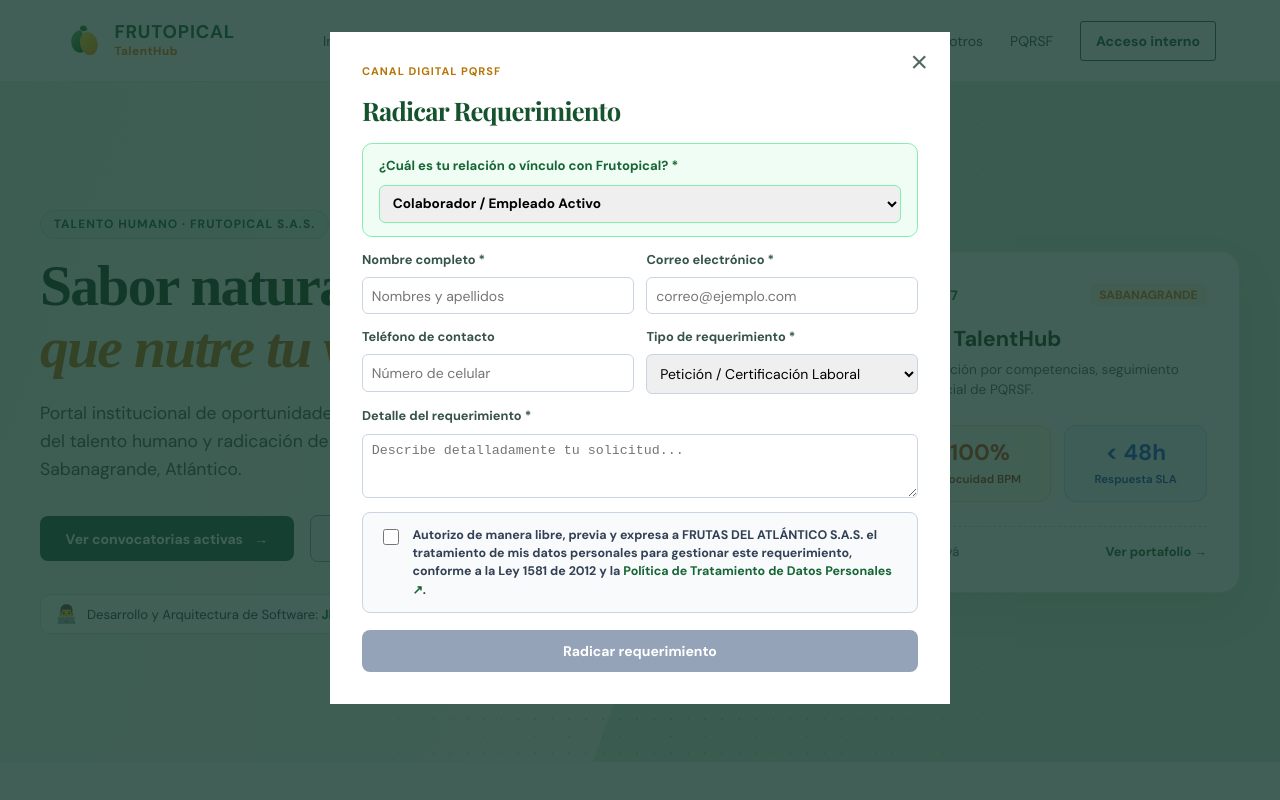
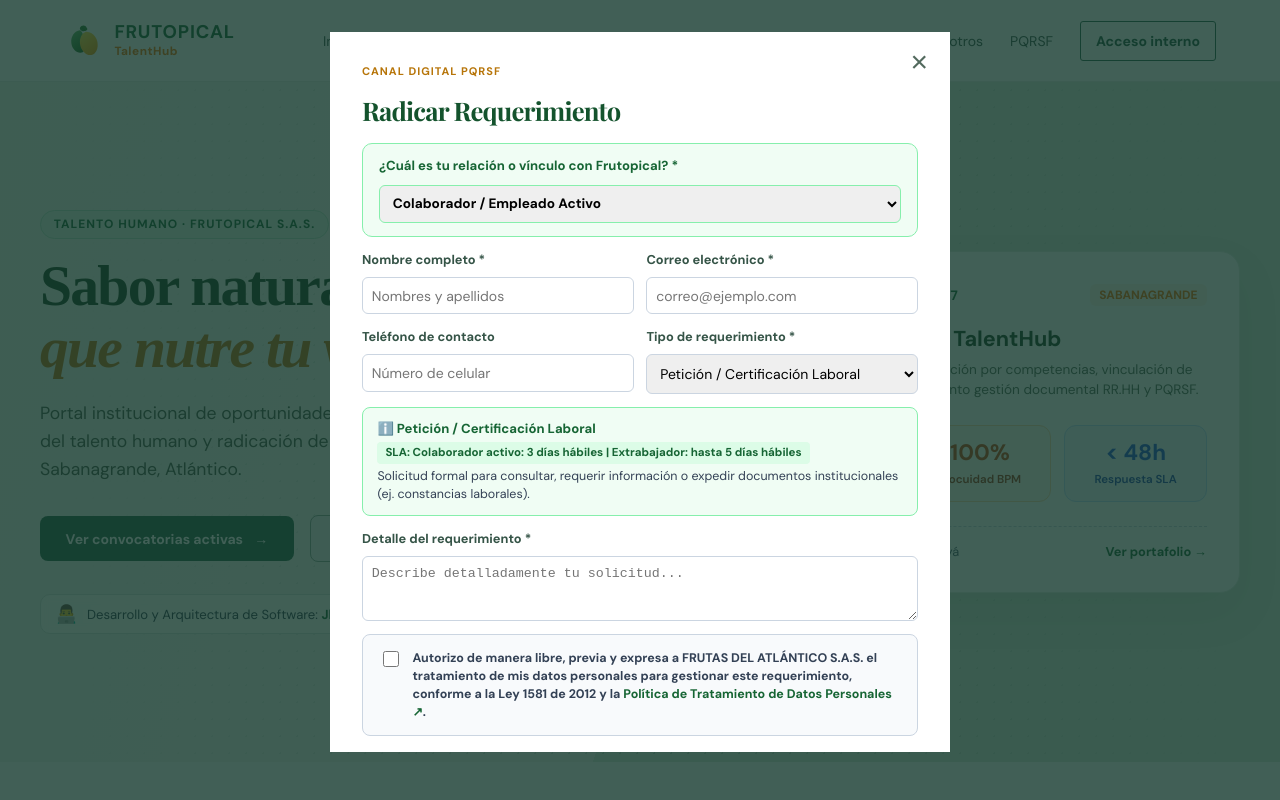
Before and after one commit to eljhosm0n/frutopical-talenthub, a React (Vite) app in the folder frontend/: page / in a window 1280 px wide. Both pictures are taken after a click on the button "Radicar PQRSF". Shown: the top 800 px of the page. Built offline with nearby package versions, Linux system fonts and the light colour scheme; no server answers.

Commit message:
Correcciones observaciones SENA

```diff
--- a/frontend/src/main.jsx
+++ b/frontend/src/main.jsx
@@ -6,6 +6,16 @@
 import './styles.css';
 import './corporate.css';
 import './motion.css';
+
+// Cambiar el título de la pestaña de forma formal
+document.title = "Frutopical | TalentHub";
+
+// Forzar el favicon apuntando directo a la carpeta public
+const link = document.querySelector("link[rel*='icon']") || document.createElement('link');
+link.type = 'image/png';
+link.rel = 'icon';
+link.href = '/logo-frutopical.png';
+document.head.appendChild(link);
 
 const api =
   import.meta.env.VITE_API_URL ??
@@ -63,6 +73,35 @@
   tipo_solicitud: 'PETICION',
   descripcion: '',
   acepta_datos: false
+};
+
+// DICCIONARIO CON DEFINICIONES Y PLAZOS SLA EXIGIDOS POR LA PROFESORA
+const INFORMACION_PQRSF = {
+  PETICION: {
+    nombre: 'Petición / Certificación Laboral',
+    definicion: 'Solicitud formal para consultar, requerir información o expedir documentos institucionales (ej. constancias laborales).',
+    plazo: 'Colaborador activo: 3 días hábiles | Extrabajador: hasta 5 días hábiles'
+  },
+  QUEJA: {
+    nombre: 'Queja',
+    definicion: 'Manifestación de inconformidad o descontento respecto a conductas, tratos o situaciones operativas en la empresa.',
+    plazo: 'Máximo 10 días hábiles'
+  },
+  RECLAMO: {
+    nombre: 'Reclamo',
+    definicion: 'Exigencia por una debida prestación de servicios, inconsistencias de pago o incumplimiento de compromisos.',
+    plazo: 'Máximo 10 días hábiles'
+  },
+  SUGERENCIA: {
+    nombre: 'Sugerencia',
+    definicion: 'Propuesta de mejora o aporte para optimizar procesos internos, clima laboral o bienestar en planta.',
+    plazo: 'Máximo 15 días hábiles'
+  },
+  FELICITACION: {
+    nombre: 'Felicitación',
+    definicion: 'Reconocimiento explícito al buen desempeño, atención oportuna o cumplimiento excepcional de un colaborador.',
+    plazo: 'Notificación y registro en 5 días hábiles'
+  }
 };
 
 const corporate = {
@@ -221,9 +260,7 @@
           setConvocatorias(body.data);
           return;
         }
-      } catch {
-        // Fallback a almacenamiento local
-      }
+      } catch {}
 
       const localConvs = localStorage.getItem('frutopical_convocatorias');
       if (localConvs) {
@@ -250,6 +287,12 @@
     e.preventDefault();
     if (!selected) return;
 
+    // Validación obligatoria: La hoja de vida debe haber sido cargada
+    if (!form.hoja_vida_nombre) {
+      alert('Debes adjuntar tu hoja de vida en formato PDF o Word para completar la postulación.');
+      return;
+    }
+
     if (!form.acepta_datos) {
       alert('Debes autorizar el tratamiento de datos personales conforme a la Ley 1581 de 2012 para postularte.');
       return;
@@ -275,9 +318,7 @@
         headers: { 'Content-Type': 'application/json' },
         body: JSON.stringify(payload)
       });
-    } catch {
-      // Offline fallback
-    }
+    } catch {}
 
     const prevPost = JSON.parse(localStorage.getItem('frutopical_postulaciones') || '[]');
     localStorage.setItem('frutopical_postulaciones', JSON.stringify([payload, ...prevPost]));
@@ -313,9 +354,7 @@
         headers: { 'Content-Type': 'application/json' },
         body: JSON.stringify(payload)
       });
-    } catch {
-      // Offline fallback
-    }
+    } catch {}
 
     const prevSol = JSON.parse(localStorage.getItem('frutopical_solicitudes') || '[]');
     localStorage.setItem('frutopical_solicitudes', JSON.stringify([payload, ...prevSol]));
@@ -478,8 +517,9 @@
               </div>
 
               <h3 style={{ margin: '0 0 0.4rem 0', color: '#143c1d', fontSize: '1.35rem' }}>Ecosistema Digital TalentHub</h3>
+              {/* OBSERVACIÓN 1 DE LA PROFESORA: Texto formal completo */}
               <p style={{ fontSize: '0.85rem', color: '#526655', lineHeight: '1.5', margin: '0 0 1.5rem 0' }}>
-                Centralización técnica de selección por competencias, seguimiento archivístico SG-SST y canal oficial de PQRSF.
+                Centralización técnica de selección por competencias, vinculación de trabajadores, SG-SST, seguimiento gestión documental RR.HH y PQRSF.
               </p>
 
               <div style={{ display: 'grid', gridTemplateColumns: 'repeat(3, 1fr)', gap: '0.8rem', textAlign: 'center', marginBottom: '1.5rem' }}>
@@ -947,7 +987,7 @@
         </div>
       </footer>
 
-      {/* MODAL PARA VER EL AFICHE OFICIAL (CON RESOLVEDOR DINÁMICO DE EXTENSIÓN Y PREVENCIÓN DE ERROR) */}
+      {/* MODAL PARA VER EL AFICHE OFICIAL */}
       {aficheModal && (
         <div className="modal-backdrop" onMouseDown={() => setAficheModal(null)}>
           <section
@@ -970,7 +1010,6 @@
               src={getPublicUrl(aficheModal.imagen_afiche)}
               alt={aficheModal.titulo}
               onError={(e) => {
-                // Si falla .jpg, prueba automáticamente .jpeg o .png sin mostrar la [x] rota
                 const currentSrc = e.target.src;
                 if (currentSrc.endsWith('.jpg')) {
                   e.target.src = currentSrc.replace('.jpg', '.jpeg');
@@ -1043,7 +1082,7 @@
         </div>
       )}
 
-      {/* MODAL PQRSF */}
+      {/* MODAL PQRSF (CON TARJETA DINÁMICA DE DEFINICIÓN Y TIEMPOS SLA) */}
       {showPqrsModal && (
         <div className="modal-backdrop" onMouseDown={() => setShowPqrsModal(false)}>
           <section
@@ -1139,6 +1178,23 @@
                 </label>
               </div>
 
+              {/* OBSERVACIÓN 2 DE LA PROFESORA: Tarjeta con definición y plazos SLA */}
+              {pqrsForm.tipo_solicitud && INFORMACION_PQRSF[pqrsForm.tipo_solicitud] && (
+                <div style={{ backgroundColor: '#f0fdf4', border: '1.5px solid #86efac', borderRadius: '8px', padding: '0.75rem 0.9rem', width: '100%', boxSizing: 'border-box' }}>
+                  <div style={{ display: 'flex', alignItems: 'center', justifyContent: 'space-between', marginBottom: '0.3rem', flexWrap: 'wrap', gap: '0.3rem' }}>
+                    <strong style={{ color: '#166534', fontSize: '0.82rem' }}>
+                      ℹ️ {INFORMACION_PQRSF[pqrsForm.tipo_solicitud].nombre}
+                    </strong>
+                    <span style={{ fontSize: '0.72rem', backgroundColor: '#dcfce7', color: '#166534', fontWeight: '800', padding: '0.2rem 0.5rem', borderRadius: '4px' }}>
+                      SLA: {INFORMACION_PQRSF[pqrsForm.tipo_solicitud].plazo}
+                    </span>
+                  </div>
+                  <p style={{ margin: 0, fontSize: '0.78rem', color: '#334155', lineHeight: '1.4' }}>
+                    {INFORMACION_PQRSF[pqrsForm.tipo_solicitud].definicion}
+                  </p>
+                </div>
+              )}
+
               <label style={{ display: 'flex', flexDirection: 'column', fontSize: '0.8rem', fontWeight: 'bold', width: '100%', textTransform: 'none' }}>
                 Detalle del requerimiento *
                 <textarea
@@ -1197,7 +1253,7 @@
         </div>
       )}
 
-      {/* MODAL POSTULACIÓN */}
+      {/* MODAL POSTULACIÓN (CON VALIDACIÓN OBLIGATORIA DE HOJA DE VIDA) */}
       {selected && (
         <div className="modal-backdrop" onMouseDown={() => setSelected(null)}>
           <section
@@ -1303,8 +1359,8 @@
                     name="ciudad"
                     value={form.ciudad}
                     onChange={handleFormChange}
+                    required
                     placeholder="Ej: Sabanagrande"
-                    required
                     style={{ width: '100%', padding: '0.55rem', borderRadius: '6px', border: '1.5px solid #cbd5e1', marginTop: '0.2rem', boxSizing: 'border-box' }}
                   />
                 </label>
@@ -1317,9 +1373,11 @@
                 <input
                   type="file"
                   accept=".pdf,.doc,.docx"
+                  required
                   onChange={(e) => {
                     const f = e.target.files?.[0];
                     if (f) setForm((prev) => ({ ...prev, hoja_vida_nombre: f.name }));
+                    else setForm((prev) => ({ ...prev, hoja_vida_nombre: '' }));
                   }}
                   style={{ width: '100%', fontSize: '0.82rem', boxSizing: 'border-box' }}
                 />
@@ -1344,20 +1402,21 @@
                 </label>
               </div>
 
+              {/* OBSERVACIÓN 3 DE LA PROFESORA: El botón se bloquea si no adjuntó archivo o no marcó el checkbox */}
               <button
                 className="button primary submit"
                 type="submit"
-                disabled={!form.acepta_datos}
+                disabled={!form.acepta_datos || !form.hoja_vida_nombre}
                 style={{
                   width: '100%',
                   marginTop: '0.2rem',
                   padding: '0.75rem',
-                  backgroundColor: form.acepta_datos ? '#2e7d32' : '#94a3b8',
+                  backgroundColor: (form.acepta_datos && form.hoja_vida_nombre) ? '#2e7d32' : '#94a3b8',
                   color: '#ffffff',
                   border: 'none',
                   borderRadius: '8px',
                   fontWeight: 'bold',
-                  cursor: form.acepta_datos ? 'pointer' : 'not-allowed',
+                  cursor: (form.acepta_datos && form.hoja_vida_nombre) ? 'pointer' : 'not-allowed',
                   boxSizing: 'border-box'
                 }}
               >
```
